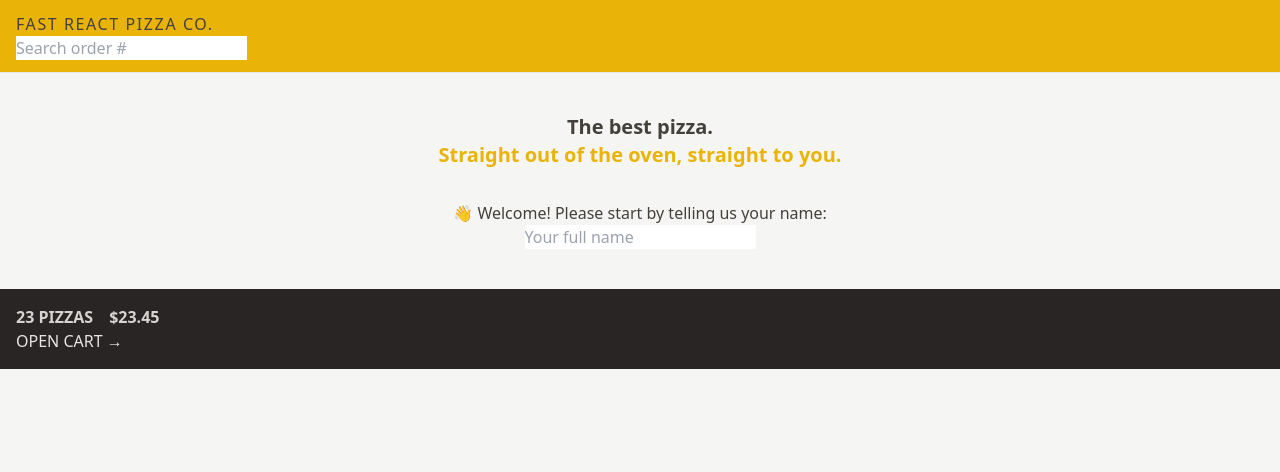
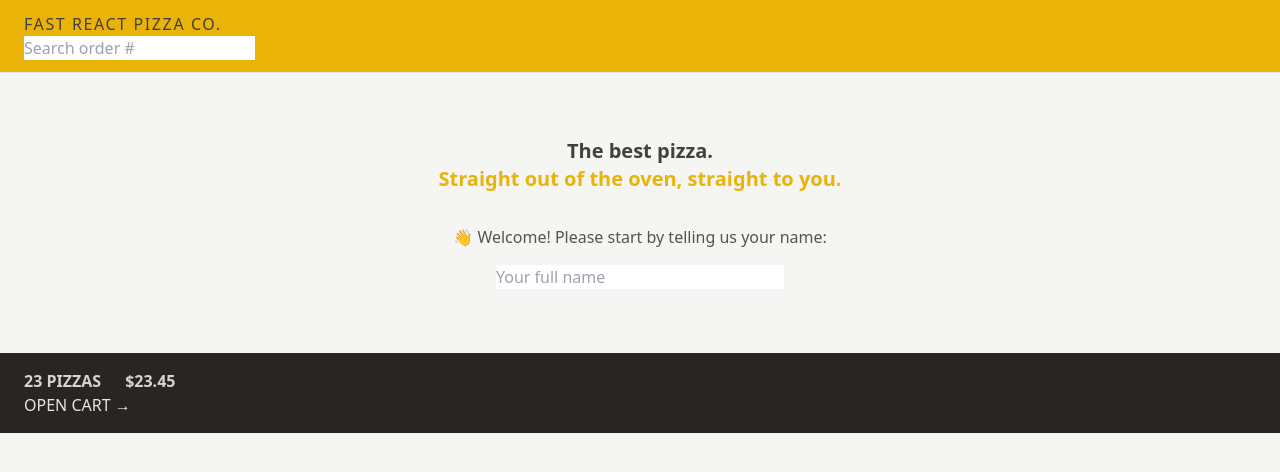
Before and after one commit to sergiobni/react-vite-pro-fast-pizza, a React (Vite) app: page / in a window 1280 px wide. Shown: the top 472 px of the page. Built offline with nearby package versions, Linux system fonts and the light colour scheme.

Commit message:
responsive design

```diff
--- a/src/features/cart/CartOverview.jsx
+++ b/src/features/cart/CartOverview.jsx
@@ -2,8 +2,8 @@ import { Link } from "react-router-dom";
 
 function CartOverview() {
   return (
-    <div className="bg-stone-800 p-4 uppercase text-stone-200">
-      <p className="space-x-4 font-semibold text-stone-300">
+    <div className="bg-stone-800 p-4 px-4 py-4 text-sm uppercase text-stone-200 sm:px-6 md:text-base">
+      <p className="space-x-4 font-semibold text-stone-300 sm:space-x-6">
         <span>23 pizzas</span>
         <span>$23.45</span>
       </p>
--- a/src/features/user/CreateUser.jsx
+++ b/src/features/user/CreateUser.jsx
@@ -1,7 +1,7 @@
-import { useState } from 'react';
+import { useState } from "react";
 
 function CreateUser() {
-  const [username, setUsername] = useState('');
+  const [username, setUsername] = useState("");
 
   function handleSubmit(e) {
     e.preventDefault();
@@ -9,16 +9,19 @@ function CreateUser() {
 
   return (
     <form onSubmit={handleSubmit}>
-      <p>👋 Welcome! Please start by telling us your name:</p>
+      <p className="mb-4 text-sm text-stone-600 md:text-base">
+        👋 Welcome! Please start by telling us your name:
+      </p>
 
       <input
         type="text"
         placeholder="Your full name"
         value={username}
         onChange={(e) => setUsername(e.target.value)}
+        className="w-72"
       />
 
-      {username !== '' && (
+      {username !== "" && (
         <div>
           <button>Start ordering</button>
         </div>
--- a/src/ui/Header.jsx
+++ b/src/ui/Header.jsx
@@ -4,7 +4,7 @@ import Username from "../features/user/Username";
 
 function Header() {
   return (
-    <header className="border-b border-stone-200 bg-yellow-500 px-4 py-3 uppercase">
+    <header className="border-b border-stone-200 bg-yellow-500 px-4 py-3 uppercase sm:px-6">
       <Link to="/" className="tracking-widest">
         Fast React Pizza Co.
       </Link>
--- a/src/ui/Home.jsx
+++ b/src/ui/Home.jsx
@@ -2,7 +2,7 @@ import CreateUser from "../features/user/CreateUser";
 
 function Home() {
   return (
-    <div className="my-10 text-center">
+    <div className="my-10 text-center sm:my-16">
       <h1 className="mb-8  text-xl font-semibold">
         The best pizza.
         <br />
```
